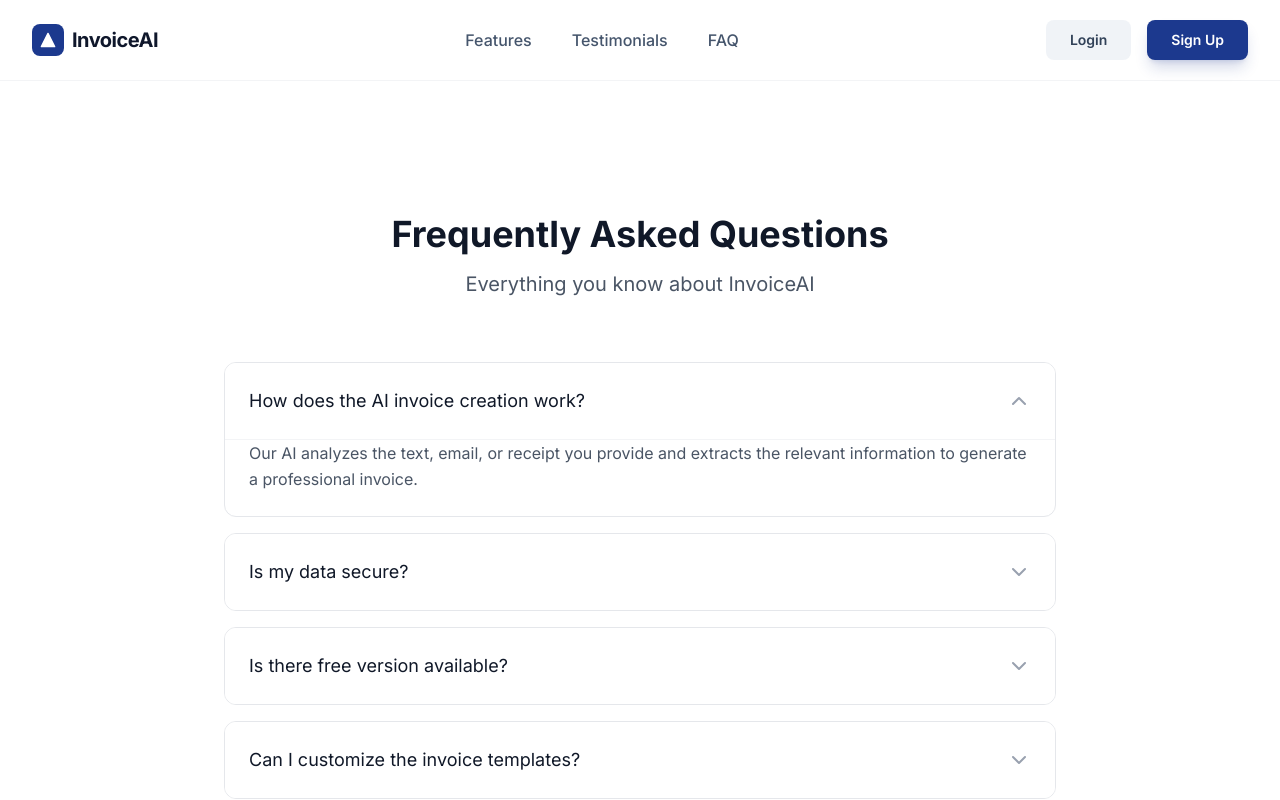
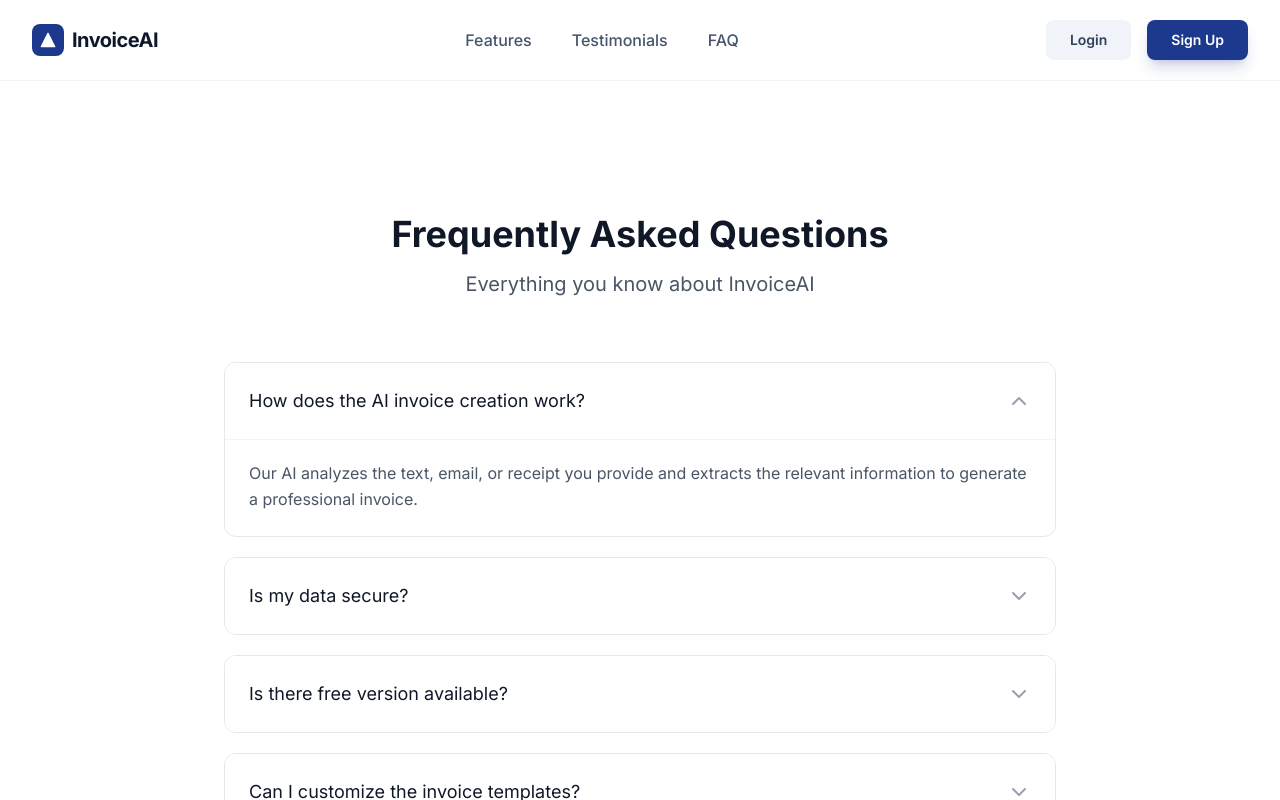
Before and after one commit to Vaibhav9T/AI_Powered_Invoice_Generator, a React (Vite) app in the folder frontend/invoice-generator/: page / in a window 1280 px wide. Both pictures are taken after a click on the button "How does the AI invoice creation work?". Shown: the part 2194-2994 px from the top of the page. Built offline with nearby package versions, Linux system fonts and the light colour scheme.

Commit message:
fix : Faqs

```diff
--- a/frontend/invoice-generator/src/components/landing/Faqs.jsx
+++ b/frontend/invoice-generator/src/components/landing/Faqs.jsx
@@ -6,11 +6,11 @@ import React, {useState} from 'react';
 const FaqItem = ({ faq, isOpen, onClick }) => (
         < div className="border border-gray-200 rounded-xl overflow-hidden">
         <button onClick={onClick} className="w-full flex items-center justify-between p-6 bg-white hover:bg-gray-50 cursor-pointer trasition-colors duration-200">
-        <span className="text-lg font-mediuum text-gray-900 pr-4 text-left">{faq.question}</span>
-        <ChevronDown className={`w-6 h-6 text-gray-400 transition-transform duration-300 ${ isOpen ? 'transform rotate-180' : ''}`} />
+        <span className="text-lg font-mediuum text-gray-900 pr-4 text-left ">{faq.question}</span>
+        <ChevronDown className={`w-6 h-6 text-gray-400 transition-transform duration-300  ${ isOpen ? 'transform rotate-180' : ''}`} />
         </button>
         {isOpen && (
-        <div className="px-6 pb-6 text-gray-600 leading-relaxed border-t border-gray-100 ">
+        <div className="px-6 pb-6 text-gray-600 leading-relaxed border-t pt-5 border-gray-100">
         {faq.answer}
         </div>
         )}
@@ -34,9 +34,9 @@ const FAQ = () => {
                 Everything you know about InvoiceAI
             </p>
             </div>
-            <div className="space-y-4">
+            <div className="space-y-5 ">
                 {FAQS.map((faq, index) => (
-                    <FaqItem key={index} faq={faq} isOpen={activeIndex === index} onClick={() => handleClick(index)} />
+                    <FaqItem key={index} faq={faq} isOpen={activeIndex === index} onClick={() => handleClick(index)}  />
                 ))}
 
             </div>
```
